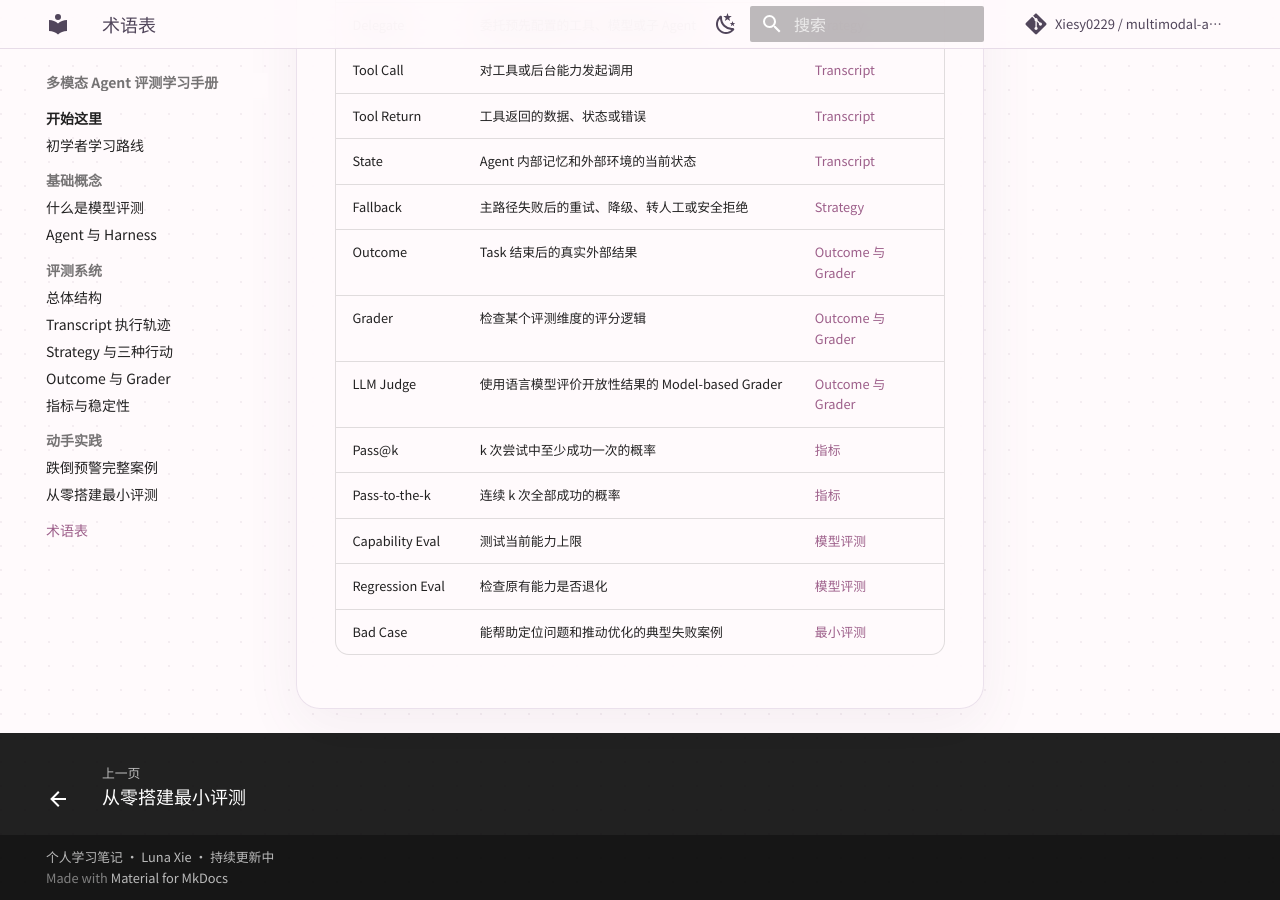
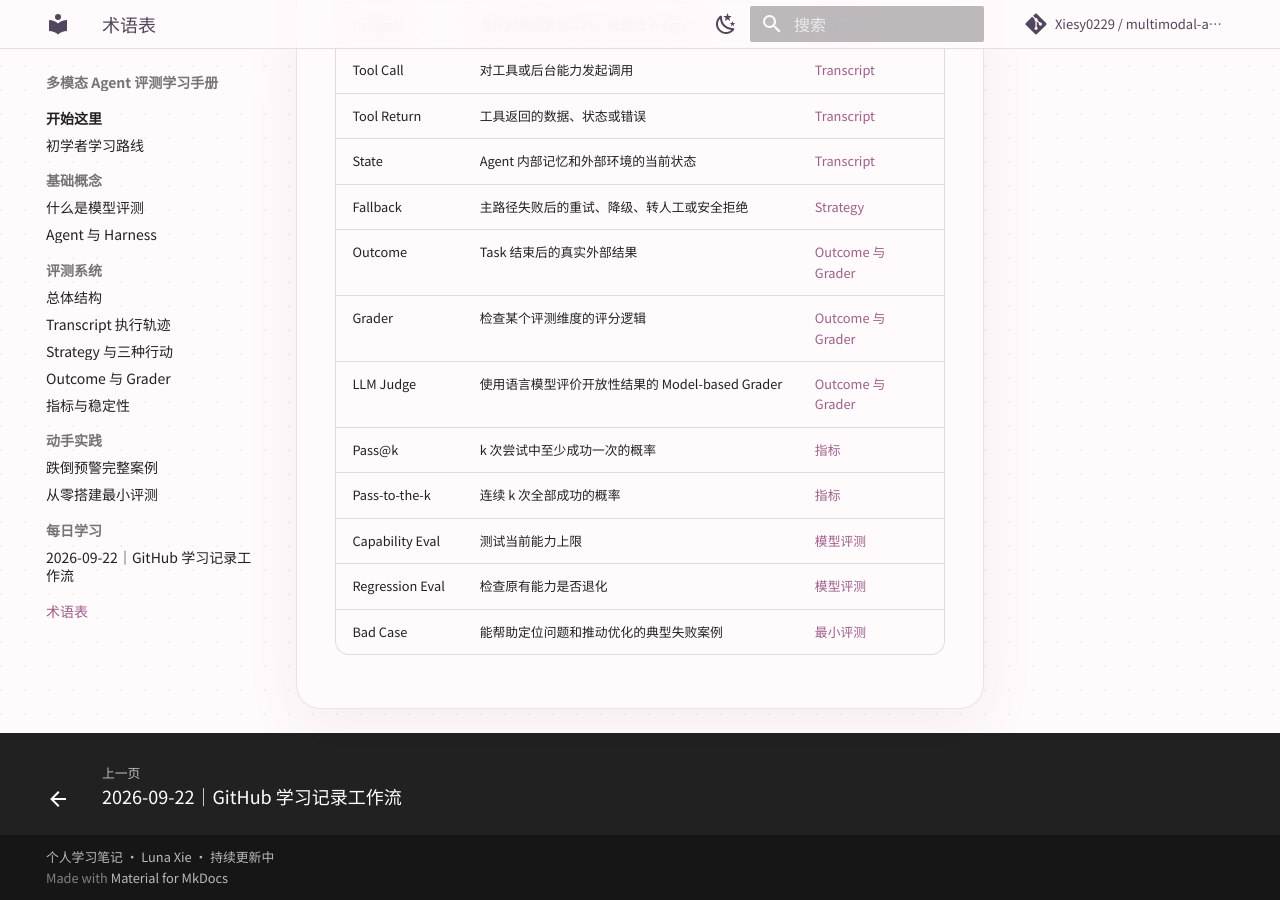
Before and after one commit to Xiesy0229/multimodal-agent-evaluation-handbook, an MkDocs documentation site: the page built from docs/glossary.md, in a window 1280 px wide and 900 px high, scrolled down 847 px. Built offline with MkDocs 1.6.1 and Material for MkDocs 9.7.7, drawn with Linux system fonts in a browser that asks for light colours; comment, search, counter and statistics services are not loaded; some of the changed lines change nothing that is shown.

Commit message:
docs: add daily learning workflow note

```diff
--- /dev/null
+++ b/docs/daily-learning/2026-09-22-github-contribution-workflow.md
@@ -0,0 +1,25 @@
+# 2026-09-22｜GitHub 学习记录工作流
+
+## 今天理解了什么
+
+今天复盘了一个重要区别：GitHub 的 Contribution 记录的是符合平台规则的提交活动，不等于“每天自动制造几个 commit”。真正有价值的做法，是把当天真实发生的学习、实验、复盘或文档改进整理成可追溯的内容，再提交到默认分支。
+
+## 为什么昨天没有提交
+
+昨天完成的是知识库网站发布和展示修复，但没有新增一篇学习笔记，也没有配置自动化任务。因此仓库最后一次提交停留在 2026-09-20。以后如果当天有新的学习内容，应及时写入 `docs/daily-learning/`，并由 GitHub Actions 检查和发布。
+
+## 可执行的每日流程
+
+1. 记录当天真实学习主题。
+2. 写下一个新概念、一个例子和一个仍然不清楚的问题。
+3. 对知识库做一次小的、可审查的更新。
+4. 运行构建检查。
+5. 提交并推送到默认分支。
+
+## 关于“每天 3 条”
+
+Contribution 数量受 GitHub 的作者身份、邮箱关联、默认分支、提交时间和平台统计规则影响，无法诚实保证固定数量。也不应该用没有实际内容的空提交伪造活跃度。更稳妥的目标是：每天最多拆成三类真实记录——学习笔记、实践改动、复盘总结；当天没有对应内容时不强行提交。
+
+## 下一步
+
+可以增加一个自动化检查：每天提醒是否完成学习记录，并在有真实改动时自动构建和发布网站；自动化不代替学习内容本身。
--- a/mkdocs.yml
+++ b/mkdocs.yml
@@ -89,6 +89,8 @@
   - 动手实践:
       - 跌倒预警完整案例: practice/fall-detection.md
       - 从零搭建最小评测: practice/build-minimum-eval.md
+  - 每日学习:
+      - 2026-09-22｜GitHub 学习记录工作流: daily-learning/2026-09-22-github-contribution-workflow.md
   - 术语表: glossary.md
 
 copyright: 个人学习笔记 · Luna Xie · 持续更新中
```
